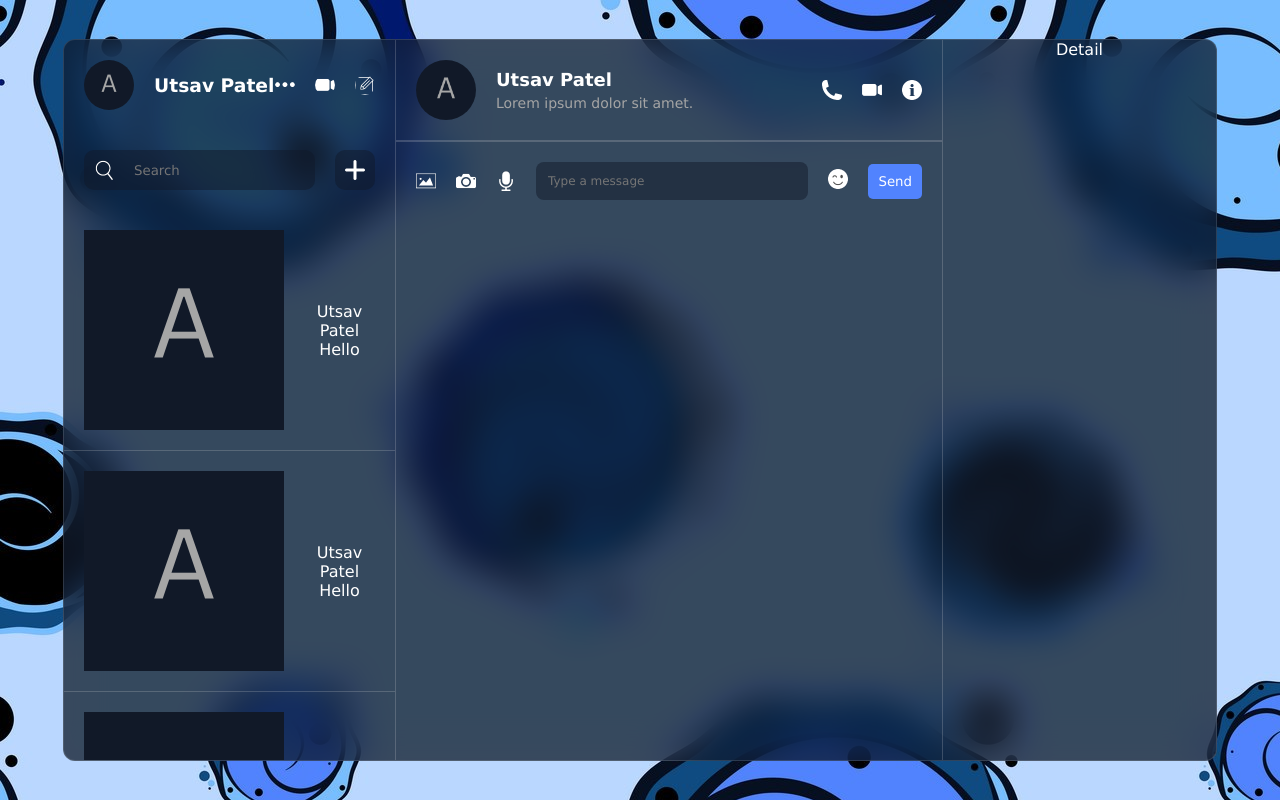
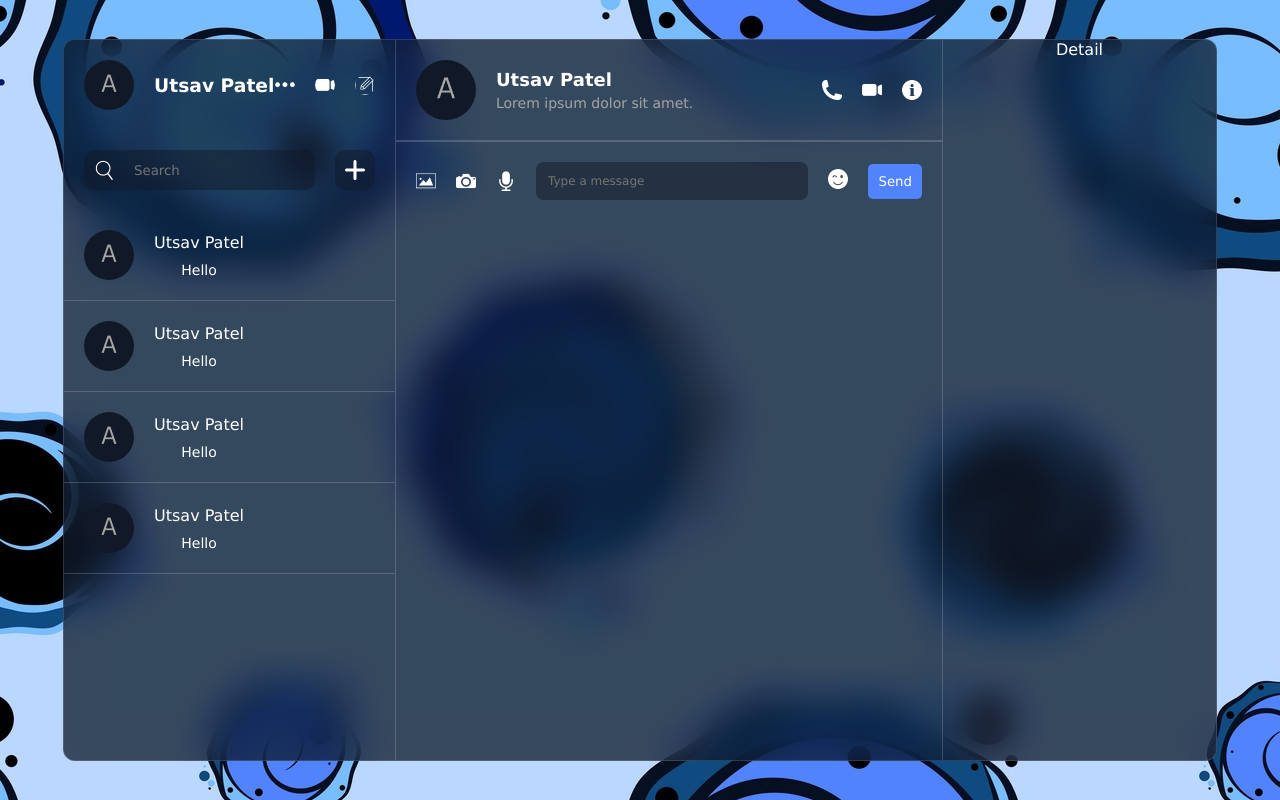
Before and after one commit to utsavpatel562/React-Chat-App, a React (Vite) app: page / in a window 1280 px wide. Built offline with nearby package versions, Linux system fonts and the light colour scheme.

Commit message:
Update chatList.css

```diff
--- a/src/components/list/ChatList/chatList.css
+++ b/src/components/list/ChatList/chatList.css
@@ -1,3 +1,23 @@
+::-webkit-scrollbar {
+    width: 3px;
+  }
+
+  /* Track */
+  ::-webkit-scrollbar-track {
+    box-shadow: inset 0 0 5px rgb(89, 89, 89);
+    border-radius: 10px;
+  }
+
+  /* Handle */
+  ::-webkit-scrollbar-thumb {
+    background: #2a2828;
+    border-radius: 10px;
+  }
+
+  /* Handle on hover */
+  ::-webkit-scrollbar-thumb:hover {
+    background: #222121;
+  }
 .chatList{
     flex: 1;
     overflow: scroll;
@@ -44,5 +64,24 @@
         padding: 20px;
         cursor: pointer;
         border-bottom: 1px solid #dddddd35;
+        img{
+            width: 50px;
+            height: 50px;
+            border-radius: 50%;
+            object-fit: cover;
+        }
+        .texts{
+            display: flex;
+            flex-direction: column;
+            gap: 10px;
+
+            span{
+                font-weight: 500;
+            }
+            p{
+                font-size: 14px;
+                font-weight: 300;
+            }
+        }
     }
 }
```
